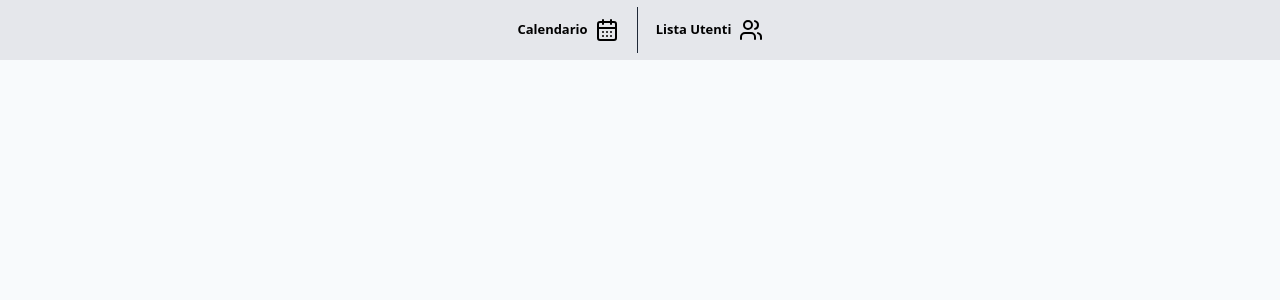
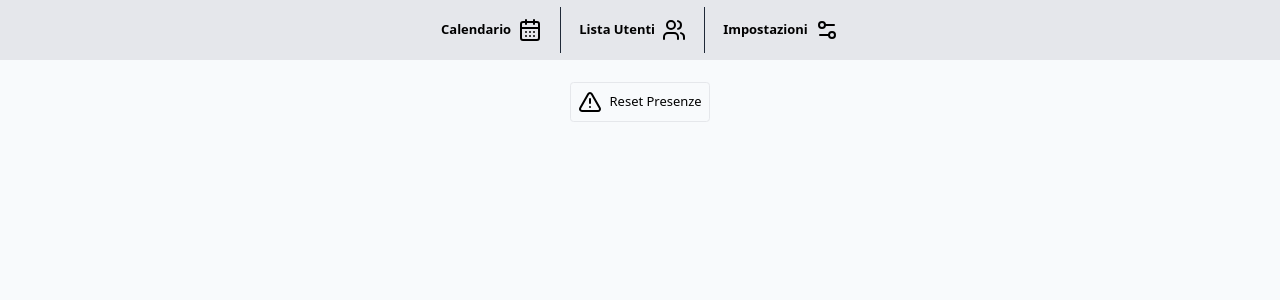
Before and after one commit to lucmas92/csv-presenze, a Nuxt app: page /Settings in a window 1280 px wide. Shown: the top 300 px of the page. Built offline with nearby package versions, Linux system fonts and the light colour scheme.

Commit message:
Aggiunta ricerca per nome e pagina settings con reset tabelle presences e notes

```diff
--- a/app/app.vue
+++ b/app/app.vue
@@ -1,7 +1,8 @@
 <script setup>
 import {
   Users,
-  CalendarDays
+  CalendarDays,
+  LucideSettings2
 } from 'lucide-vue-next'
 </script>
 <template>
@@ -17,6 +18,12 @@ import {
                 to="/users">
         Lista Utenti
         <Users/>
+      </NuxtLink>
+      <div class="border-r border-gray-800"/>
+      <NuxtLink class="hover:bg-gray-400 hover:text-gray-100 py-3 px-2 font-bold flex items-center gap-2"
+                to="/settings">
+        Impostazioni
+        <LucideSettings2/>
       </NuxtLink>
     </header>
     <main class="main">
@@ -61,4 +68,12 @@ body, html {
   border: 1px solid #e5e7eb;
 }
 
+input {
+  border: 1px solid #e5e7eb;
+  border-radius: 8px;
+  padding: 3px 1rem;
+  width: 200px;
+  font-size: 16px;
+}
+
 </style>
--- a/app/components/PresenceTable.vue
+++ b/app/components/PresenceTable.vue
@@ -20,6 +20,7 @@ const modal = useTemplateRef('modal')
 const currentMonday = ref(getCurrentWeek()[0])
 const selectedUserId = ref(null)
 const selectedDate = ref(null)
+const searchQuery = ref('')
 const today = ref(new Date().toISOString().slice(0, 10))
 
 // 📅 settimana corrente
@@ -77,6 +78,19 @@ const {data: presencesData, refresh: refreshPresences} = await useFetch('/api/pr
     to
   },
   watch: [from, to]
+})
+
+const availableUsers = computed(() => {
+  if (!users.value) return [{name: '', id: 0}]
+
+  if (searchQuery.value === '')
+    return users.value.sort((a, b) => a.name.localeCompare(b.name))
+
+  const filtered = users.value.filter((user) => {
+    return user['name'].toLowerCase().includes(searchQuery.value.toLowerCase())
+  })
+  console.log(filtered)
+  return filtered.sort((a, b) => a.name.localeCompare(b.name))
 })
 
 const countByStatus = computed(() => {
@@ -226,7 +240,7 @@ const showAddNoteModal = (userId, date) => {
           <Plane :size="14"/>
         </Widget>
         <Widget :count="users.length - countToday" description="Da compilare">
-          <Plane :size="14"/>
+          <Minus :size="14"/>
         </Widget>
       </div>
     </div>
@@ -256,12 +270,11 @@ const showAddNoteModal = (userId, date) => {
         </div>
       </div>
     </div>
-
     <div class="table-wrap">
       <table class="table">
         <thead class="table w-full table-fixed shadow-md">
         <tr class="table w-full table-fixed">
-          <th></th>
+          <th><input type="text" class="search" v-model="searchQuery" placeholder="Cerca..."></th>
           <th :class="{'active-day': d === today}" v-for="d in weekDays" :key="d">
             <span class="date" v-html="formatDate(d)"></span>
             <span v-if="presencesCount[d]">({{ presencesCount[d] }})</span>
@@ -269,8 +282,9 @@ const showAddNoteModal = (userId, date) => {
         </tr>
         </thead>
 
-        <tbody class="table-fixed block overflow-y-auto" style="max-height: 65vh; padding-left: 5px; min-height: 300px;">
-        <tr v-for="user in users" :key="user.id" class="table w-full table-fixed">
+        <tbody class="table-fixed block overflow-y-auto"
+               style="max-height: 65vh; padding-left: 5px; min-height: 300px;">
+        <tr v-for="user in availableUsers" :key="user.id" class="table w-full table-fixed">
           <td class="name">{{ user.name }}</td>
 
           <td :class="{'active-day': date === today}" v-for="date in weekDays" :key="date" class="cell" style="">
@@ -398,7 +412,7 @@ td {
   display: block;
 }
 
-.active-day{
+.active-day {
   background: rgb(5 32 74 / 0.15);
 }
 </style>
--- a/app/components/Widget.vue
+++ b/app/components/Widget.vue
@@ -16,8 +16,8 @@ defineProps({
       <slot/>
     </div>
     <div class="flex flex-col">
-      <span id="counter">{{count}}</span>
-      <span id="description">{{description}}</span>
+      <span id="counter" class="text-xl">{{count}}</span>
+      <span id="description" class="text-sm text-gray-500">{{description}}</span>
     </div>
   </div>
 </template>
--- /dev/null
+++ b/app/pages/Settings.vue
@@ -0,0 +1,21 @@
+<script setup lang="ts">
+import {
+  TriangleAlert
+} from 'lucide-vue-next'
+
+const resetPresenze = async () => {
+  if (confirm('Sicuro?')) {
+    await $fetch('/api/reset-presences', {
+      method: 'POST',
+    })
+  }
+}
+</script>
+<template>
+  <div class="flex items-center justify-center p-6">
+    <button class="flex border rounded p-2 items-center gap-2" @click="resetPresenze">
+      <TriangleAlert/>
+      Reset Presenze
+    </button>
+  </div>
+</template>
--- a/app/pages/users.vue
+++ b/app/pages/users.vue
@@ -181,14 +181,6 @@ td {
   vertical-align: top;
 }
 
-input {
-  border: 1px solid #e5e7eb;
-  border-radius: 8px;
-  padding: 3px 1rem;
-  width: 200px;
-  font-size: 16px;
-}
-
 .table {
   min-width: 400px !important;
 }
```
Also changed, not shown: 1 other file (tests, documents, lock files or other folders).
